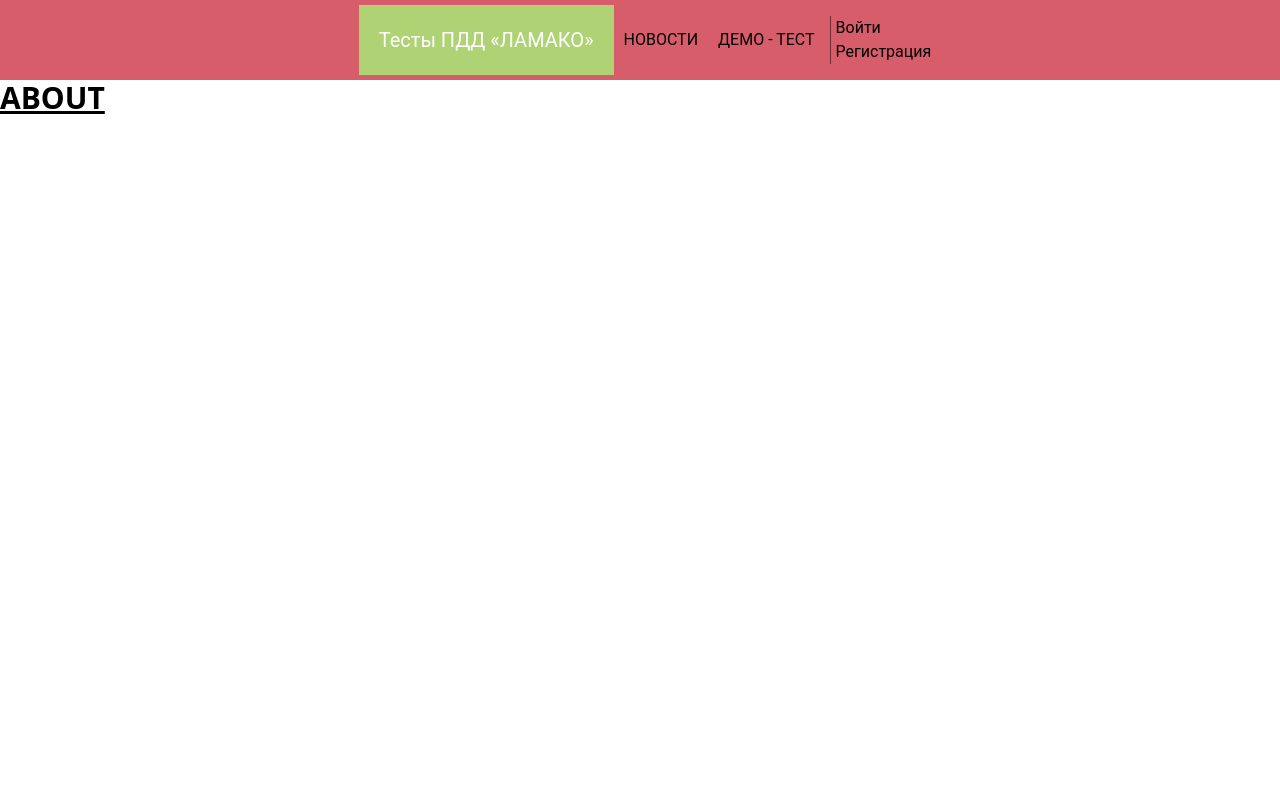
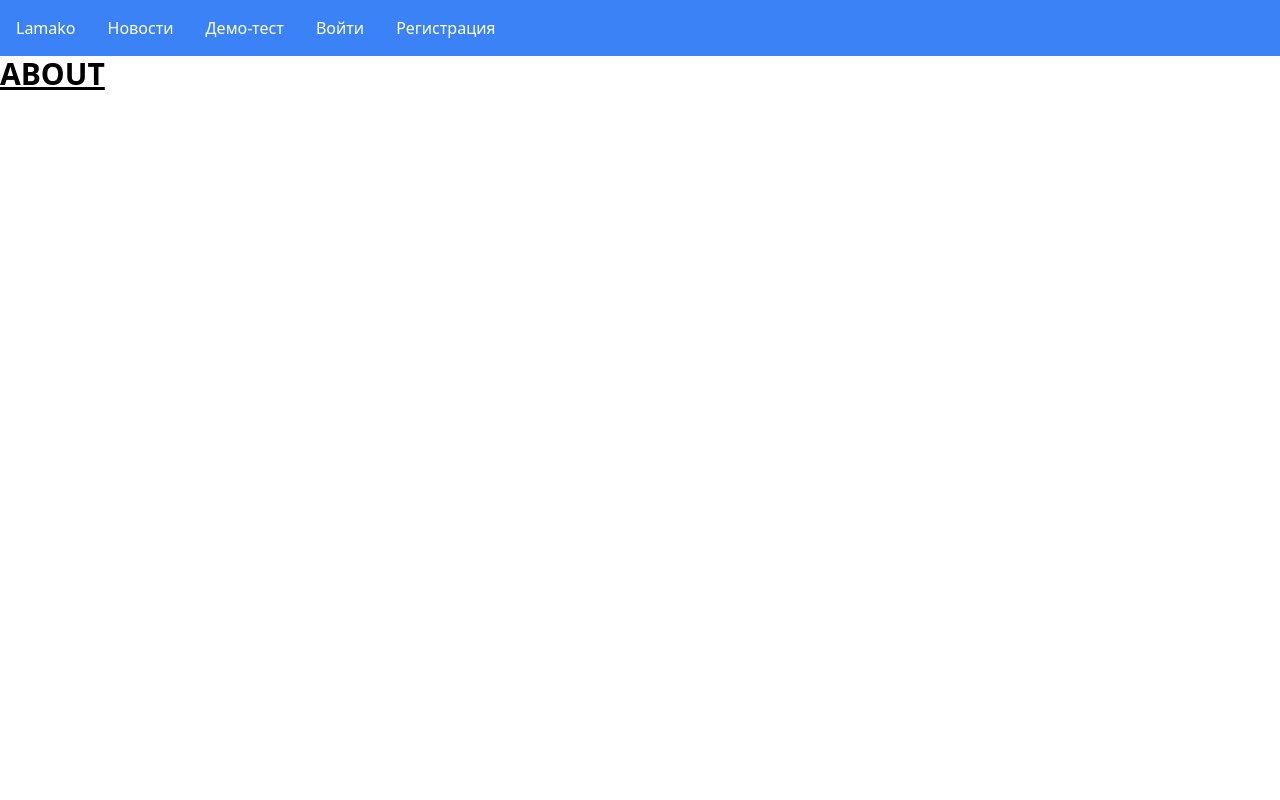
Before and after one commit to ANTONINIK/autoschool_miet, a Vue app in the folder front/: page /about in a window 1280 px wide. Shown: the top 800 px of the page. Built offline with nearby package versions, Linux system fonts and the light colour scheme.

Commit message:
new login regisration and news

```diff
--- a/front/src/components/TheNavBar.vue
+++ b/front/src/components/TheNavBar.vue
@@ -1,32 +1,15 @@
 <template>
-  <div class="nav-bar">
-    <div class="nav-bar-container">
-      <div class="left">
-        <div class="logo">
-          <p class="logo-text" @click="$router.push('/about')">
-            Тесты ПДД «ЛАМАКО»
-          </p>
-        </div>
-      </div>
-      <div class="center">
-        <div class="menu">
-          <a class="menu-item" @click="$router.push('/')"> Новости </a>
-          <a class="menu-item" @click="$router.push('/testpage')">
-            Демо - тест
-          </a>
-        </div>
-      </div>
-      <div class="right">
-        <div class="wrapper">
-          <div class="separator"></div>
-          <div class="login">
-            <p @click="$router.push('/authorization')">Войти</p>
-            <p @click="$router.push('/registration')">Регистрация</p>
-          </div>
-        </div>
-      </div>
-    </div>
-  </div>
+  <section id="navigation" class="container">
+    <nav>
+      <ul class="menu">
+        <li class="menu-item"><a class="menu-link" @click="$router.push('/about')">Lamako</a></li>
+        <li class="menu-item"><a class="menu-link" @click="$router.push('/')">Новости</a></li>
+        <li class="menu-item"><a class="menu-link" @click="$router.push('/testpage')">Демо-тест</a></li>
+        <li class="menu-item"><a class="menu-link" @click="$router.push('/authorization')">Войти</a></li>
+        <li class="menu-item"><a class="menu-link" @click="$router.push('/registration')">Регистрация</a></li>
+      </ul>
+    </nav>
+  </section>
 </template>
 
 <script>
@@ -36,86 +19,33 @@ export default {
 </script>
 
 <style>
-.nav-bar {
-  width: 100%;
-  max-height: 80px;
-  background-color: #d65d69;
-  display: flex;
-  justify-content: center;
-  align-items: center;
+#navigation.container{
+  max-width: 100%;
 }
 
-.nav-bar-container {
-  width: var(--page-max-width);
-
-  display: flex;
-  justify-content: space-between;
-  align-items: center;
-
-  padding: 10px 0px;
-
-  font-family: "Roboto", sans-serif;
+#navigation{
+  margin: 0;
+  color:#fff;
+  background-color: rgb(59 130 246 / 500);
 }
 
-.left {
+#navigation .menu {
   display: flex;
-  justify-content: center;
+  flex-direction: row;
+  list-style-type: none;
+}
 
-  font-size: 1.25rem;
-  font-weight: 400;
-  user-select: none;
+#navigation .menu .menu-item {
+  padding: 1rem 0;
+  margin: 0 1rem;
   cursor: pointer;
 }
 
-.logo {
-  display: flex;
-  align-items: center;
+@media(hover) {
+  #navigation .menu .menu-item:hover{
+    opacity: 0.5;
+    text-decoration: underline;
+  }
 }
 
-.logo-text {
-  display: flex;
-  padding: 20px;
-  margin-left: 10px;
-  color: white;
-  background-color: #afd274;
-}
-
-.center {
-  display: flex;
-  justify-content: center;
-}
-
-.menu {
-  display: flex;
-  justify-content: space-between;
-}
-
-.menu-item {
-  display: flex;
-  text-decoration: none;
-  color: black;
-  align-items: center;
-  text-transform: uppercase;
-  transition: color 0.25s;
-  margin: 0px 10px;
-}
-
-.right {
-  display: flex;
-  justify-content: center;
-}
-
-.wrapper {
-  display: flex;
-  justify-content: space-around;
-}
-
-.separator {
-  height: 100%;
-  width: 1px;
-
-  background-color: rgba(0, 0, 0, 0.5);
-
-  margin: 0px 5px;
-}
 </style>
```
